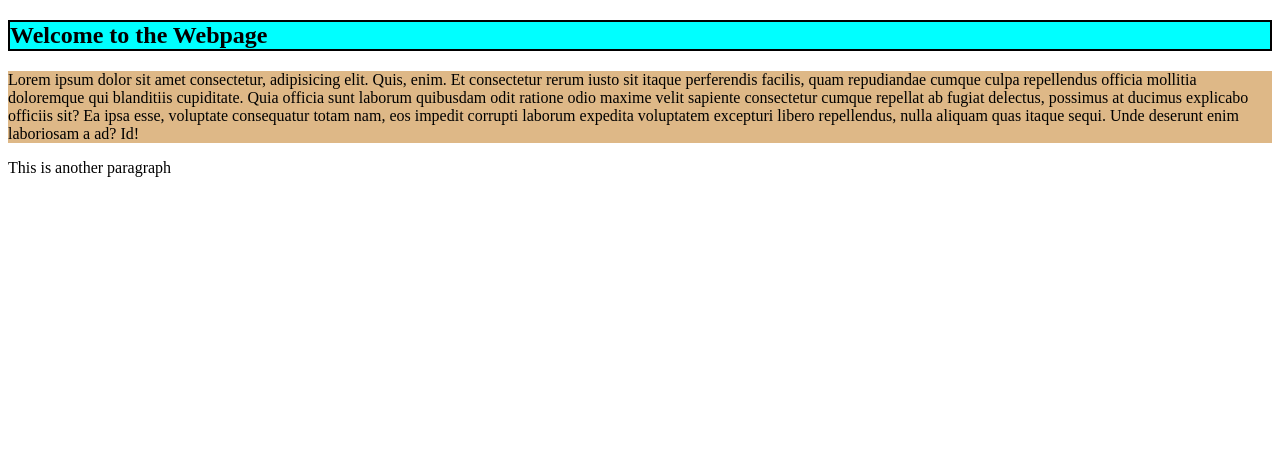
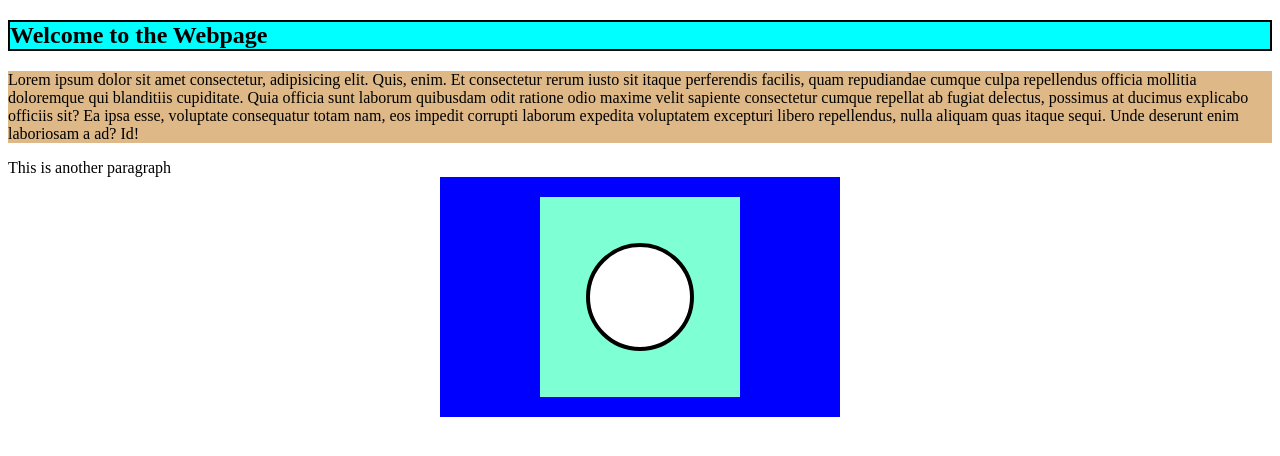
Before and after one commit to rishi2136/demo-folder, a plain HTML site: page new-file/index.html in a window 1280 px wide. Drawn offline with Linux system fonts and the light colour scheme.

Commit message:
new addons

```diff
--- a/new-file/index.html
+++ b/new-file/index.html
@@ -10,6 +10,11 @@
     <h2 class="heading">Welcome to the Webpage</h2>
     <p class="content">Lorem ipsum dolor sit amet consectetur, adipisicing elit. Quis, enim. Et consectetur rerum iusto sit itaque perferendis facilis, quam repudiandae cumque culpa repellendus officia mollitia doloremque qui blanditiis cupiditate. Quia officia sunt laborum quibusdam odit ratione odio maxime velit sapiente consectetur cumque repellat ab fugiat delectus, possimus at ducimus explicabo officiis sit? Ea ipsa esse, voluptate consequatur totam nam, eos impedit corrupti laborum expedita voluptatem excepturi libero repellendus, nulla aliquam quas itaque sequi. Unde deserunt enim laboriosam a ad? Id!</p>
    <div>This is another paragraph</div>
+   <div class="box be-flex">
+    <div class="md-box be-flex">
+        <div class="sm-box"></div>
+    </div>
+   </div>
     <script src="script.js"></script>
 </body>
 </html>
--- a/new-file/style.css
+++ b/new-file/style.css
@@ -6,3 +6,29 @@
 .content{
     background-color: burlywood;
 }
+
+.be-flex{
+    display:flex;
+    flex-direction:column;
+    align-items: center;
+    justify-content: center;
+}
+.box{
+    background-color: blue;
+    height:240px;
+    width:400px;
+    margin:auto;
+
+}
+.md-box{
+    background-color: aquamarine;
+    width:50%;
+    height:200px;
+}
+.sm-box{
+    height:100px;
+    width:100px;
+    border:4px solid black;
+    border-radius: 50%;
+    background-color: #fff;
+}
```
